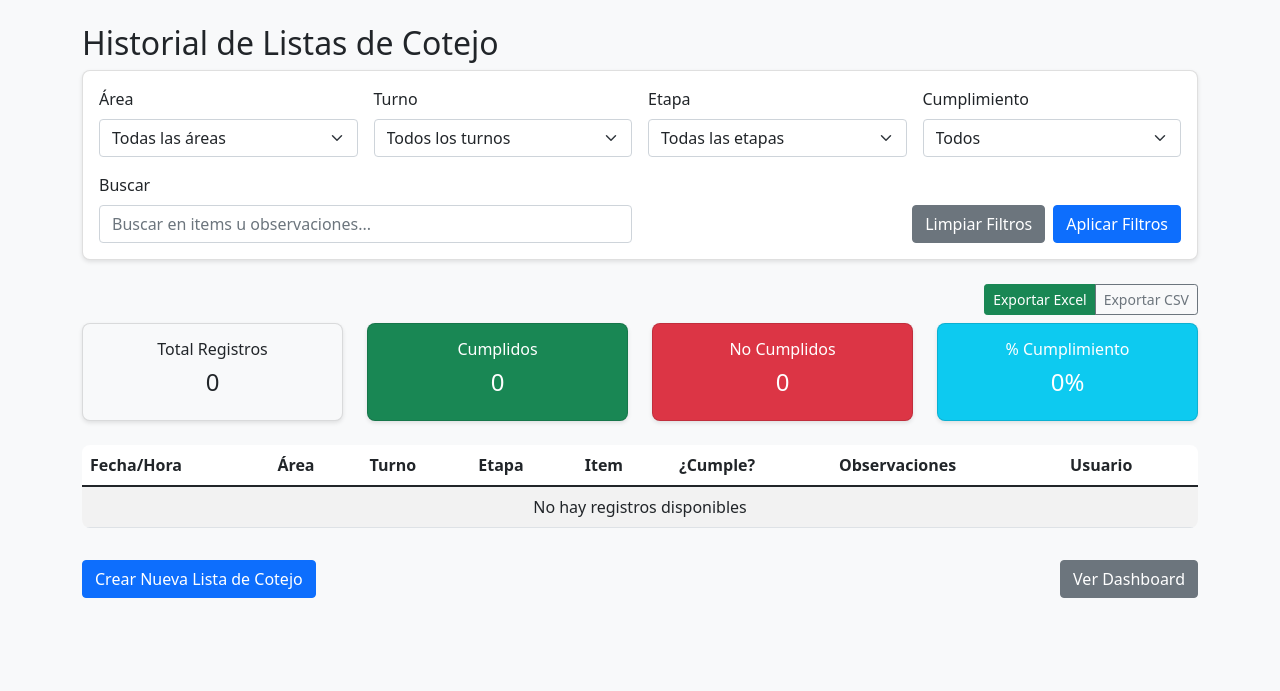
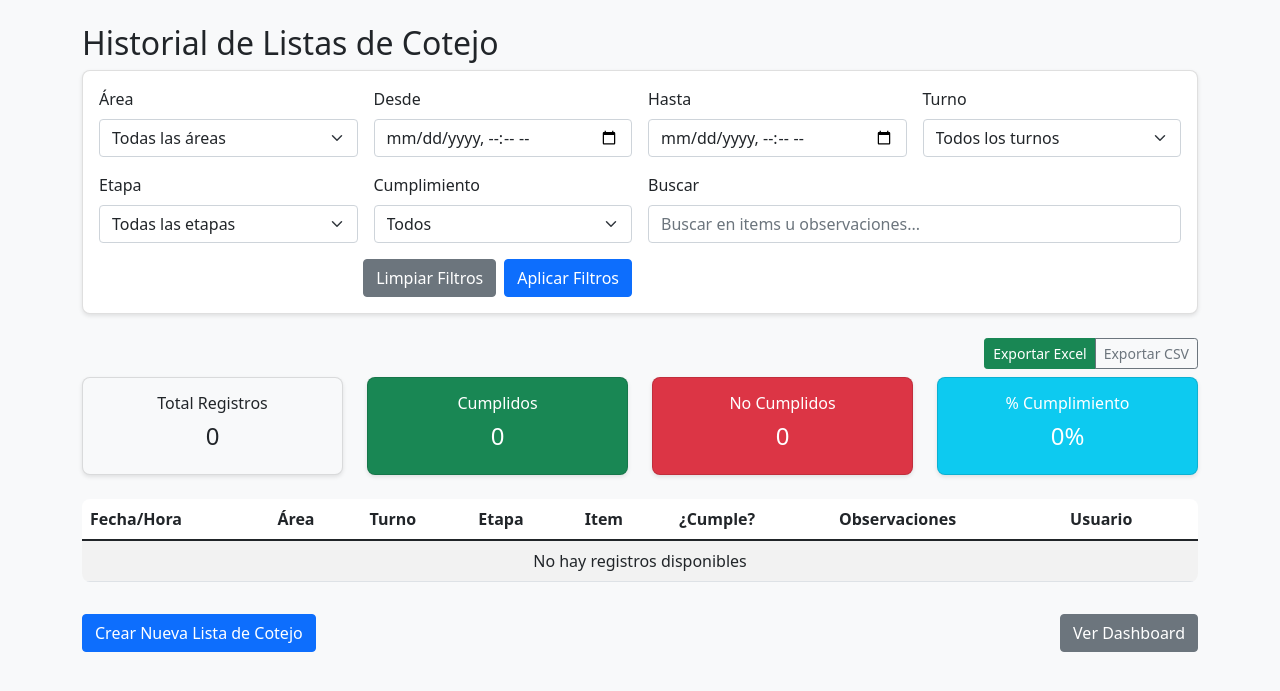
Before and after one commit to angiealadro-dotcom/MEDCHECK, a Python web app: template templates/checklist_history.html in a window 1280 px wide. Shown: the part 56-747 px from the top of the page. Run offline with Jinja, Linux system fonts and the light colour scheme; the template is opened without the code that fills it, so the values that code supplies are empty.

Commit message:
feat(ui): filtros de fecha (desde/hasta) en historial + export respetando rango

```diff
--- a/templates/checklist_history.html
+++ b/templates/checklist_history.html
@@ -20,6 +20,14 @@
                             <option value="{{ area }}">{{ area }}</option>
                             {% endfor %}
                         </select>
+                    </div>
+                    <div class="col-md-3">
+                        <label class="form-label">Desde</label>
+                        <input type="datetime-local" class="form-control" id="desdeFilter">
+                    </div>
+                    <div class="col-md-3">
+                        <label class="form-label">Hasta</label>
+                        <input type="datetime-local" class="form-control" id="hastaFilter">
                     </div>
                     <div class="col-md-3">
                         <label class="form-label">Turno</label>
@@ -126,6 +134,7 @@
                     <tr data-area="{{ entry.area }}"
                         data-turno="{{ entry.turno }}"
                         data-etapa="{{ entry.protocolo_etapa }}"
+                        data-date="{{ entry.fecha_hora.isoformat() if entry.fecha_hora else '' }}"
                         data-cumple="{{ 'si' if entry.cumple else 'no' }}"
                         data-search="{{ (entry.item + ' ' + (entry.observaciones or ''))|lower }}">
                         <td>{{ entry.fecha_hora.strftime('%Y-%m-%d %H:%M') }}</td>
@@ -179,6 +188,8 @@ document.addEventListener('DOMContentLoaded', function() {
     const etapaFilter = document.getElementById('etapaFilter');
     const cumpleFilter = document.getElementById('cumpleFilter');
     const searchBox = document.getElementById('searchBox');
+    const desdeFilter = document.getElementById('desdeFilter');
+    const hastaFilter = document.getElementById('hastaFilter');
 
     const totalCount = document.getElementById('totalCount');
     const cumplidosCount = document.getElementById('cumplidosCount');
@@ -190,7 +201,9 @@ document.addEventListener('DOMContentLoaded', function() {
         const turnoValue = turnoFilter.value.toLowerCase();
         const etapaValue = etapaFilter.value.toLowerCase();
         const cumpleValue = cumpleFilter.value;
-        const searchValue = searchBox.value.toLowerCase();
+    const searchValue = searchBox.value.toLowerCase();
+    const desdeValue = desdeFilter.value ? new Date(desdeFilter.value) : null;
+    const hastaValue = hastaFilter.value ? new Date(hastaFilter.value) : null;
 
         let visibleCount = 0;
         let visibleCumplidos = 0;
@@ -201,15 +214,19 @@ document.addEventListener('DOMContentLoaded', function() {
             const turno = row.dataset.turno.toLowerCase();
             const etapa = row.dataset.etapa.toLowerCase();
             const cumple = row.dataset.cumple;
+            const dateStr = row.dataset.date;
+            const rowDate = dateStr ? new Date(dateStr) : null;
             const searchText = row.dataset.search;
 
             const matchesArea = !areaValue || area === areaValue;
             const matchesTurno = !turnoValue || turno === turnoValue;
             const matchesEtapa = !etapaValue || etapa === etapaValue;
             const matchesCumple = !cumpleValue || cumple === cumpleValue;
+            const matchesDesde = !desdeValue || (rowDate && rowDate >= desdeValue);
+            const matchesHasta = !hastaValue || (rowDate && rowDate <= hastaValue);
             const matchesSearch = !searchValue || searchText.includes(searchValue);
 
-            const visible = matchesArea && matchesTurno && matchesEtapa && matchesCumple && matchesSearch;
+            const visible = matchesArea && matchesTurno && matchesEtapa && matchesCumple && matchesDesde && matchesHasta && matchesSearch;
 
             row.style.display = visible ? '' : 'none';
 
@@ -245,6 +262,8 @@ document.addEventListener('DOMContentLoaded', function() {
         etapaFilter.value = '';
         cumpleFilter.value = '';
         searchBox.value = '';
+        desdeFilter.value = '';
+        hastaFilter.value = '';
         applyFilters();
     });
 
@@ -255,7 +274,8 @@ document.addEventListener('DOMContentLoaded', function() {
     function buildQueryParams() {
         const params = new URLSearchParams();
         if (areaFilter.value) params.set('area', areaFilter.value);
-        // Opcionalmente, podríamos añadir desde/hasta si existieran inputs de fecha
+        if (desdeFilter.value) params.set('desde', new Date(desdeFilter.value).toISOString());
+        if (hastaFilter.value) params.set('hasta', new Date(hastaFilter.value).toISOString());
         return params.toString();
     }
 
```
